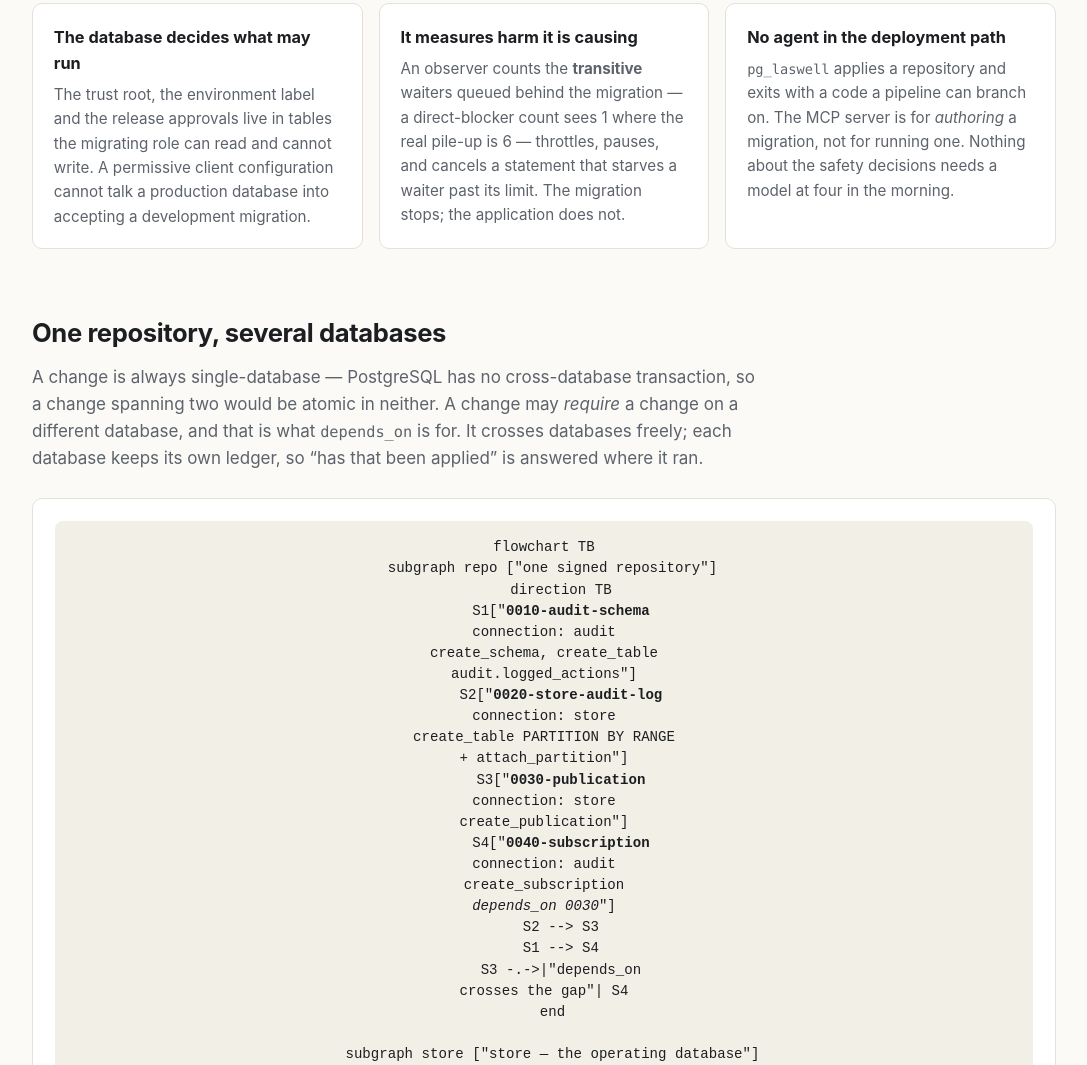
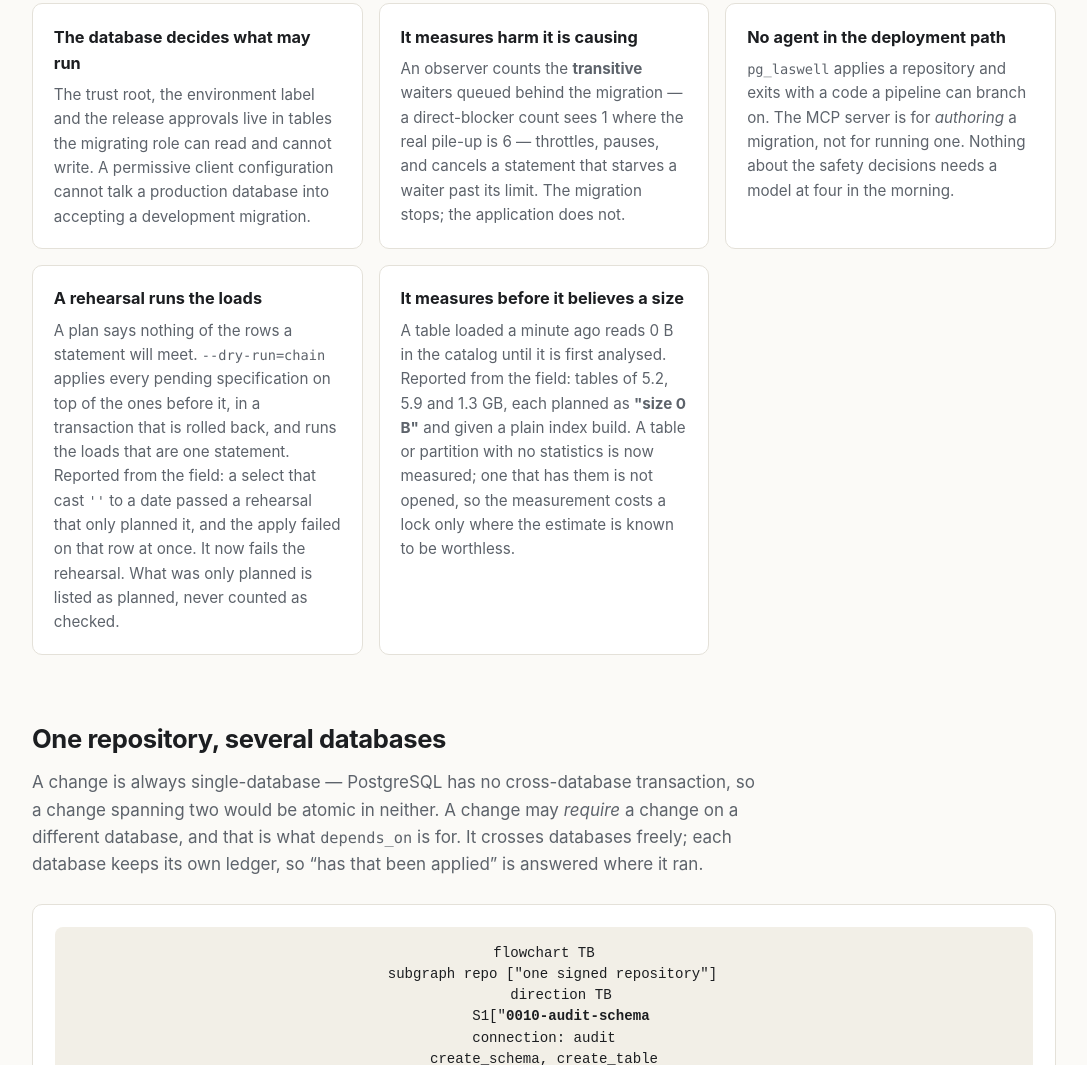
Before and after one commit to sqlambda/pg_laswell, a browser extension: page site/index.html in a window 1280 px wide. Shown: the part 1369-2434 px from the top of the page, without its empty margins (96-1183 px from the left). Drawn offline with Linux system fonts and the light colour scheme.

Commit message:
The page says that a rehearsal runs the loads, and that a size is measured
Two cards among what the tool decides from a measurement: a chain
rehearsal executes the loads that are one statement and lists what it
only planned, and a table or partition with no statistics is measured
where the catalog would say 0 B. Each names the report from the field
behind it.

Co-Authored-By: Claude Fable 5.2 <noreply@anthropic.com>

```diff
--- a/site/index.html
+++ b/site/index.html
@@ -284,6 +284,30 @@
         pipeline can branch on. The MCP server is for <em>authoring</em> a
         migration, not for running one. Nothing about the safety decisions
         needs a model at four in the morning.
+      </p>
+    </div>
+    <div class="feature">
+      <h3>A rehearsal runs the loads</h3>
+      <p>
+        A plan says nothing of the rows a statement will meet.
+        <code>--dry-run=chain</code> applies every pending specification on top
+        of the ones before it, in a transaction that is rolled back, and runs
+        the loads that are one statement. Reported from the field: a select
+        that cast <code>''</code> to a date passed a rehearsal that only
+        planned it, and the apply failed on that row at once. It now fails the
+        rehearsal. What was only planned is listed as planned, never counted as
+        checked.
+      </p>
+    </div>
+    <div class="feature">
+      <h3>It measures before it believes a size</h3>
+      <p>
+        A table loaded a minute ago reads 0 B in the catalog until it is first
+        analysed. Reported from the field: tables of 5.2, 5.9 and 1.3 GB, each
+        planned as <b>"size 0 B"</b> and given a plain index build. A table or
+        partition with no statistics is now measured; one that has them is not
+        opened, so the measurement costs a lock only where the estimate is
+        known to be worthless.
       </p>
     </div>
   </div>
```
